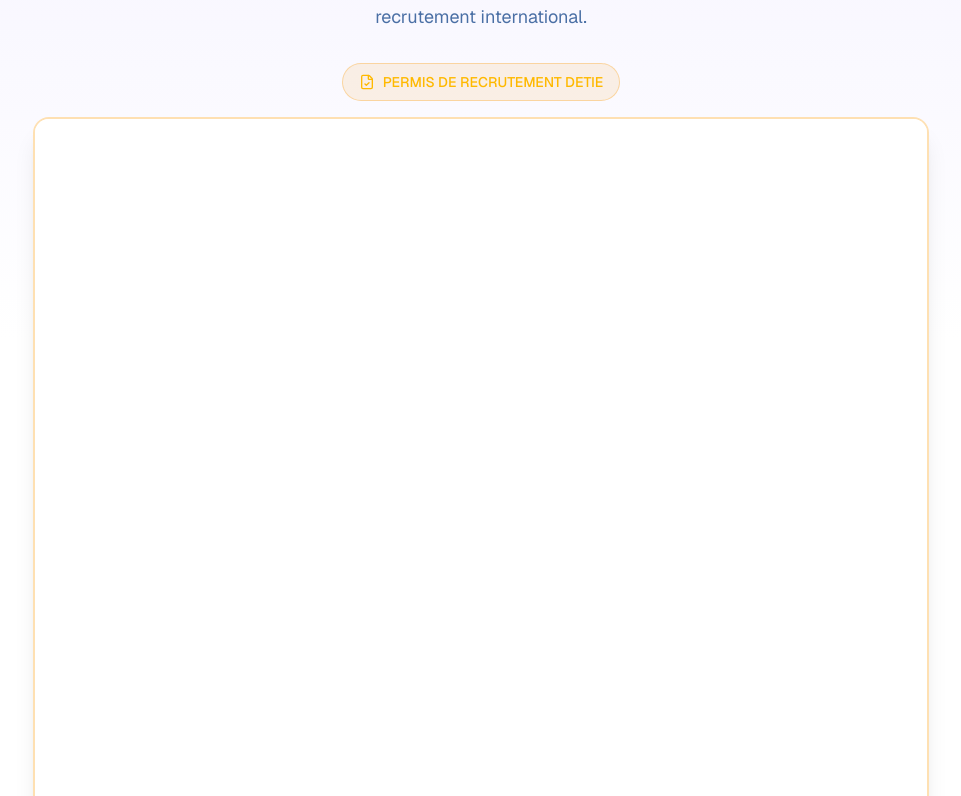
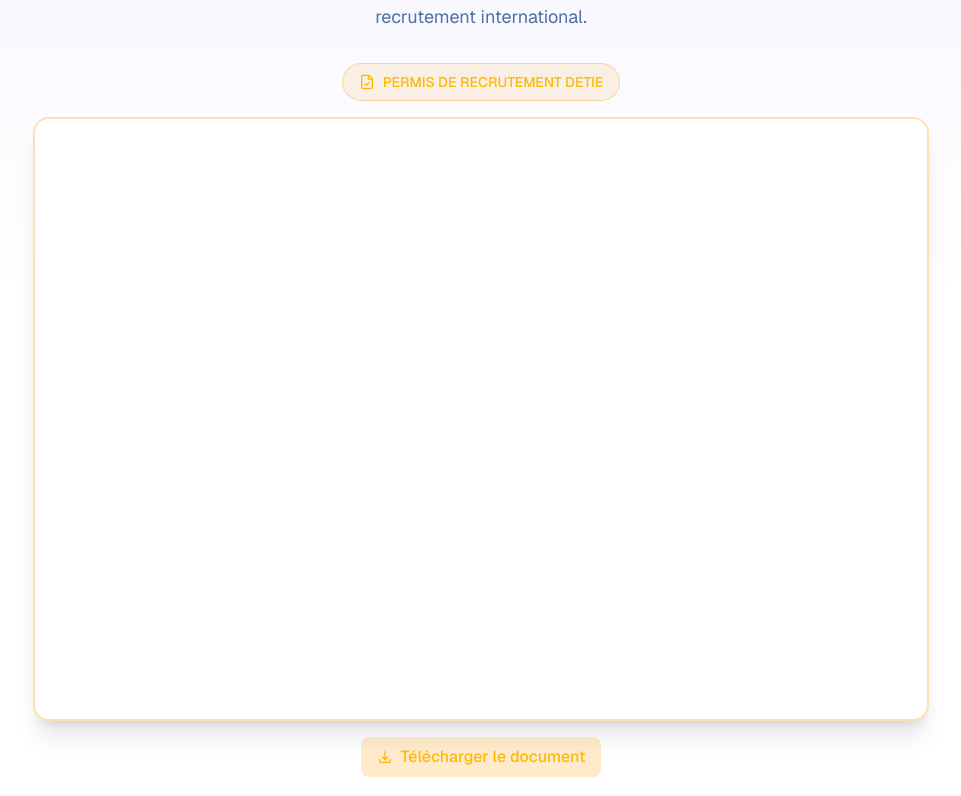
Before and after one commit to tradhonjok-source/projet_website, a Next.js app: page /fr/recrutement in a window 1280 px wide. Shown: the part 424-1220 px from the top of the page, without its empty margins (159-1120 px from the left). Built offline with nearby package versions, Linux system fonts and the light colour scheme.

Commit message:
Fix PDF display horizontal landscape

```diff
--- a/app/fr/recrutement/page.tsx
+++ b/app/fr/recrutement/page.tsx
@@ -41,9 +41,9 @@ export default function RecruitmentPage() {
                   </div>
                 </div>
                 <div className="rounded-2xl overflow-hidden border-2 border-amber-500/30 shadow-xl bg-background">
-                  <div className="w-full aspect-[3/4] max-h-[700px]">
+                  <div className="w-full aspect-[4/3] max-w-[800px] mx-auto">
                     <iframe
-                      src="/documents/permis-recrutement.pdf#toolbar=0"
+                      src="/documents/permis-recrutement.pdf#toolbar=0&navpanes=0&scrollbar=0"
                       className="w-full h-full border-0"
                       title="Permis de Recrutement DETIE"
                     />
```
